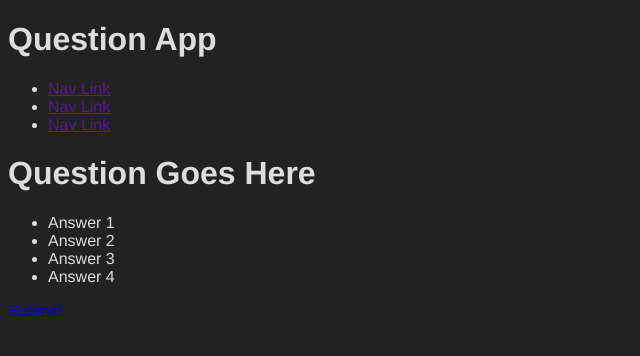
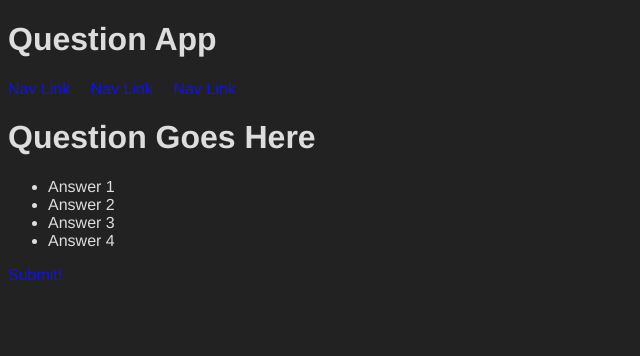
Before and after one commit to mkornblum/de271-app-example, a plain HTML site: page index.html in a window 1280 px wide. Shown: the whole page, without its empty margins (0-640 px from the left). Drawn offline with Linux system fonts and the light colour scheme.

Commit message:
add header and link styles

```diff
--- a/css/style.css
+++ b/css/style.css
@@ -4,3 +4,19 @@ body {
   font-family: Helvetica, Arial, sans-serif;
   font-size: 16px;
 }
+
+header ul {
+  list-style-type: none;
+  padding: 0;
+  margin: 0;
+}
+
+header li {
+  display: inline-block;
+  margin-right: 16px;
+}
+
+a {
+  color: #1111EE;
+  text-decoration: none;
+}
```
